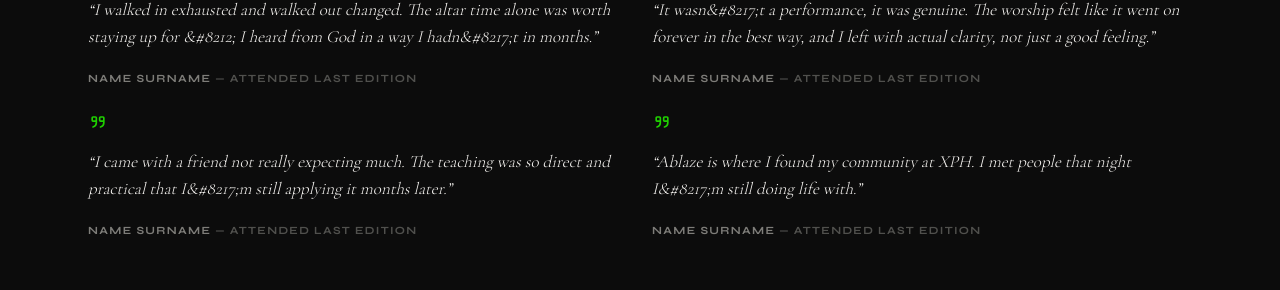
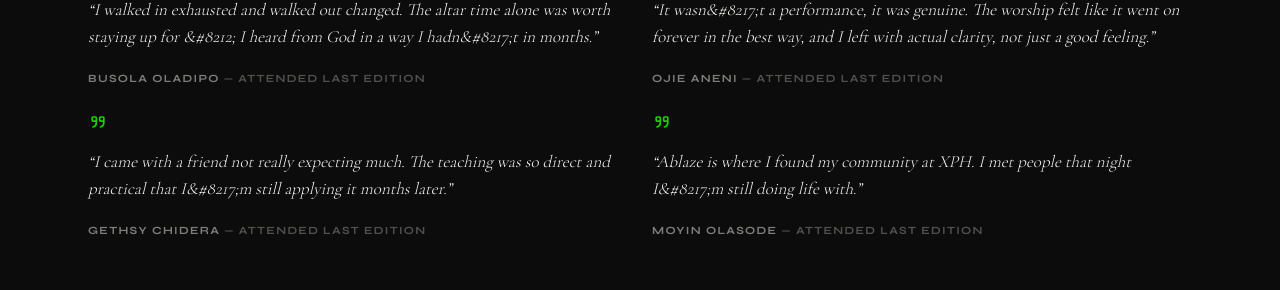
Before and after one commit to Richeyy10/The-Xpression-House, a Next.js app: page /ablaze in a window 1280 px wide. Shown: the part 2821-3111 px from the top of the page. Built offline with nearby package versions, Linux system fonts and the light colour scheme; a web font is replaced by a local one.

Commit message:
ablaze images

```diff
--- a/app/ablaze/page.tsx
+++ b/app/ablaze/page.tsx
@@ -98,12 +98,12 @@ interface GalleryImage {
 
 // TODO: replace with real photos from the last edition, dropped into /public/images/ablaze/
 const galleryImages: GalleryImage[] = [
-  { id: 'g1', src: '/images/ablaze/gallery-1.jpg', alt: 'Worship session at the last Ablaze edition' },
-  { id: 'g2', src: '/images/ablaze/gallery-2.jpg', alt: 'Crowd gathered during Ablaze Night of Prayer' },
-  { id: 'g3', src: '/images/ablaze/gallery-3.jpg', alt: 'Altar call moment at Ablaze' },
-  { id: 'g4', src: '/images/ablaze/gallery-4.jpg', alt: 'Ministration time on the Ablaze stage' },
-  { id: 'g5', src: '/images/ablaze/gallery-5.jpg', alt: 'Young people in prayer at Ablaze' },
-  { id: 'g6', src: '/images/ablaze/gallery-6.jpg', alt: 'Closing moments of the last Ablaze edition' },
+  { id: 'g1', src: '/ablaze/anjola.jpg', alt: 'Worship session at the last Ablaze edition' },
+  { id: 'g2', src: '/ablaze/people.jpg', alt: 'Crowd gathered during Ablaze Night of Prayer' },
+  { id: 'g3', src: '/ablaze/shade.jpg', alt: 'Altar call moment at Ablaze' },
+  { id: 'g4', src: '/ablaze/ewa.jpg', alt: 'Ministration time on the Ablaze stage' },
+  { id: 'g5', src: '/ablaze/gethsy.jpg', alt: 'Young people in prayer at Ablaze' },
+  { id: 'g6', src: '/ablaze/anjola.jpg', alt: 'Closing moments of the last Ablaze edition' },
 ]
 
 interface Testimony {
@@ -119,28 +119,28 @@ const testimonies: Testimony[] = [
     id: 't1',
     quote:
       'I walked in exhausted and walked out changed. The altar time alone was worth staying up for &#8212; I heard from God in a way I hadn&#8217;t in months.',
-    name: 'Name Surname',
+    name: 'Busola Oladipo',
     role: 'Attended last edition',
   },
   {
     id: 't2',
     quote:
       'It wasn&#8217;t a performance, it was genuine. The worship felt like it went on forever in the best way, and I left with actual clarity, not just a good feeling.',
-    name: 'Name Surname',
+    name: 'Ojie Aneni',
     role: 'Attended last edition',
   },
   {
     id: 't3',
     quote:
       'I came with a friend not really expecting much. The teaching was so direct and practical that I&#8217;m still applying it months later.',
-    name: 'Name Surname',
+    name: 'Gethsy Chidera',
     role: 'Attended last edition',
   },
   {
     id: 't4',
     quote:
       'Ablaze is where I found my community at XPH. I met people that night I&#8217;m still doing life with.',
-    name: 'Name Surname',
+    name: 'Moyin Olasode',
     role: 'Attended last edition',
   },
 ]
```
